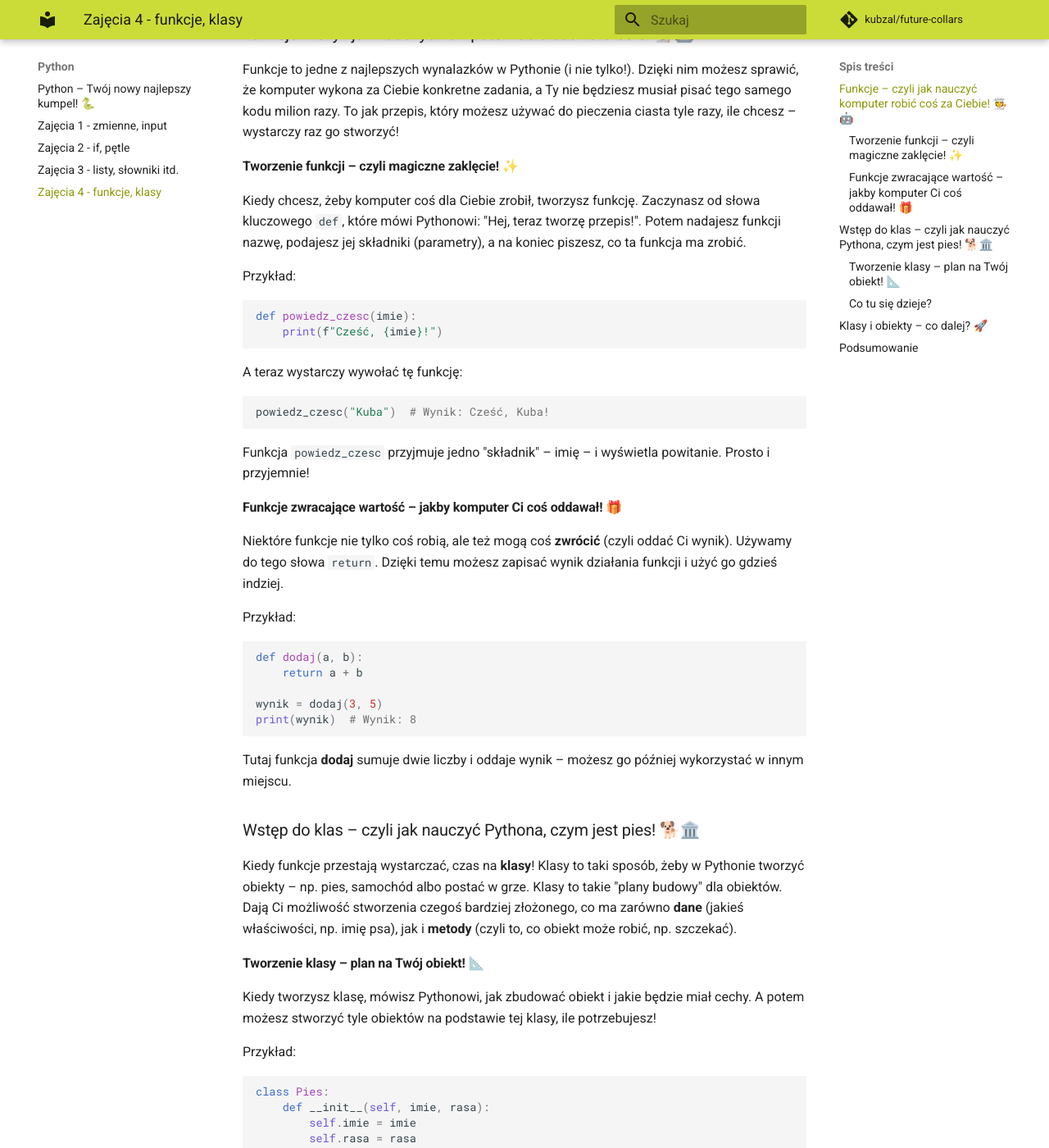
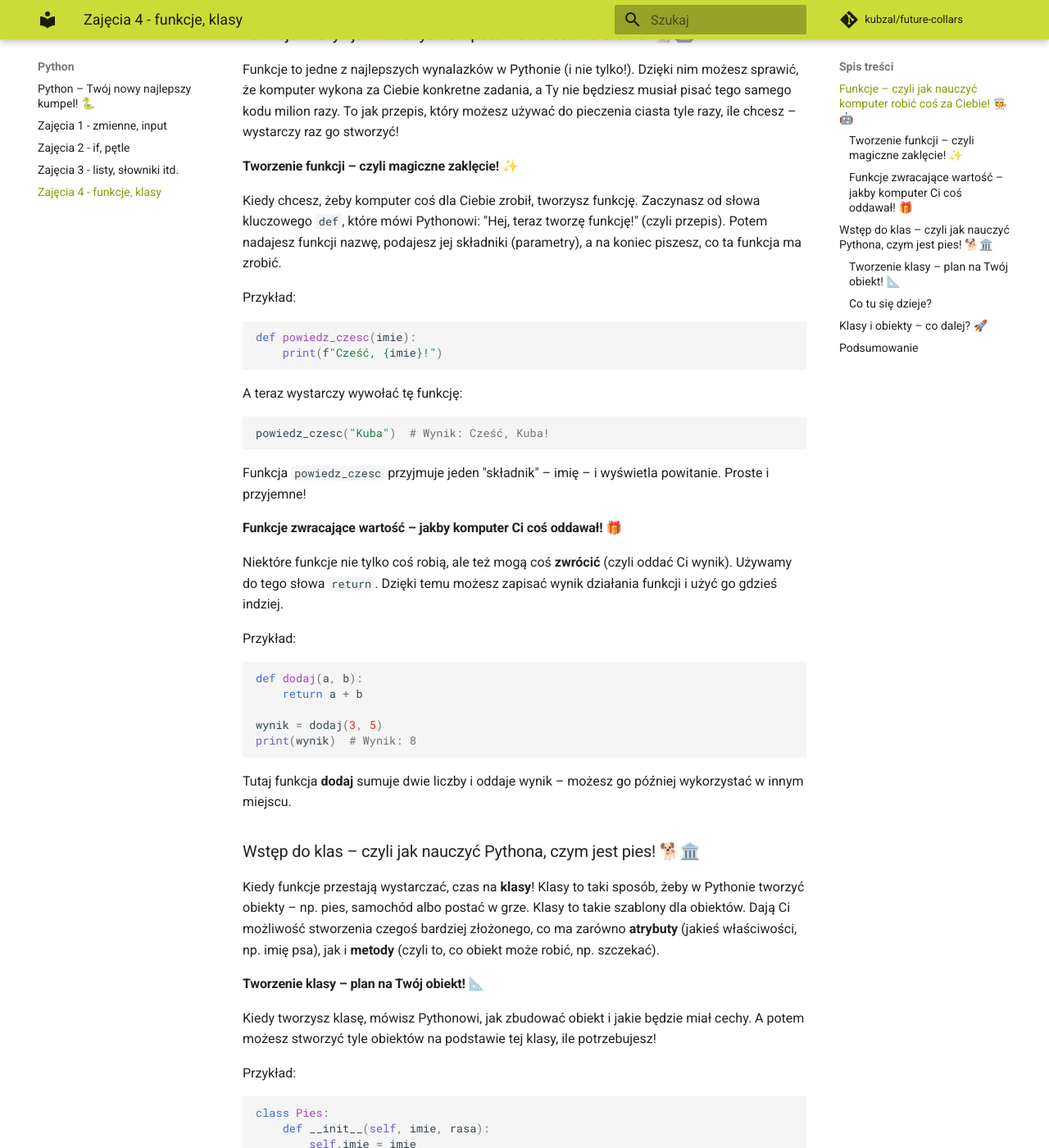
Before and after one commit to kubzal/future-collars, an MkDocs documentation site: the page built from docs/python/zajecia04.md, in a window 1280 px wide and 1400 px high, scrolled down 202 px. Shown: the whole window at 82% size. Built offline with MkDocs 1.6.1 and Material for MkDocs 9.7.7, drawn with Linux system fonts in a browser that asks for light colours; comment, search, counter and statistics services are not loaded; some of the changed text lies outside the part shown.

Commit message:
redakcja tekstu o klasach

````diff
--- a/docs/python/zajecia04.md
+++ b/docs/python/zajecia04.md
@@ -6,7 +6,7 @@ Funkcje to jedne z najlepszych wynalazków w Pythonie (i nie tylko!). Dzięki ni
 
 #### Tworzenie funkcji – czyli magiczne zaklęcie! ✨
 
-Kiedy chcesz, żeby komputer coś dla Ciebie zrobił, tworzysz funkcję. Zaczynasz od słowa kluczowego `def`, które mówi Pythonowi: "Hej, teraz tworzę przepis!". Potem nadajesz funkcji nazwę, podajesz jej składniki (parametry), a na koniec piszesz, co ta funkcja ma zrobić.
+Kiedy chcesz, żeby komputer coś dla Ciebie zrobił, tworzysz funkcję. Zaczynasz od słowa kluczowego `def`, które mówi Pythonowi: "Hej, teraz tworzę funkcję!" (czyli przepis). Potem nadajesz funkcji nazwę, podajesz jej składniki (parametry), a na koniec piszesz, co ta funkcja ma zrobić.
 
 Przykład:
 ```python
@@ -19,7 +19,7 @@ A teraz wystarczy wywołać tę funkcję:
 powiedz_czesc("Kuba")  # Wynik: Cześć, Kuba!
 ```
 
-Funkcja `powiedz_czesc` przyjmuje jedno "składnik" – imię – i wyświetla powitanie. Prosto i przyjemnie!
+Funkcja `powiedz_czesc` przyjmuje jeden "składnik" – imię – i wyświetla powitanie. Proste i przyjemne!
 
 #### Funkcje zwracające wartość – jakby komputer Ci coś oddawał! 🎁
 
@@ -38,7 +38,7 @@ Tutaj funkcja **dodaj** sumuje dwie liczby i oddaje wynik – możesz go późni
 
 ### Wstęp do klas – czyli jak nauczyć Pythona, czym jest pies! 🐕🏛️
 
-Kiedy funkcje przestają wystarczać, czas na **klasy**! Klasy to taki sposób, żeby w Pythonie tworzyć obiekty – np. pies, samochód albo postać w grze. Klasy to takie "plany budowy" dla obiektów. Dają Ci możliwość stworzenia czegoś bardziej złożonego, co ma zarówno **dane** (jakieś właściwości, np. imię psa), jak i **metody** (czyli to, co obiekt może robić, np. szczekać).
+Kiedy funkcje przestają wystarczać, czas na **klasy**! Klasy to taki sposób, żeby w Pythonie tworzyć obiekty – np. pies, samochód albo postać w grze. Klasy to takie szablony dla obiektów. Dają Ci możliwość stworzenia czegoś bardziej złożonego, co ma zarówno **atrybuty** (jakieś właściwości, np. imię psa), jak i **metody** (czyli to, co obiekt może robić, np. szczekać).
 
 #### Tworzenie klasy – plan na Twój obiekt! 📐
 
````
Also changed, not shown: other parts of docs/python/zajecia04.md (+3 -3 lines), docs/HTML/01_podstawy.md (+0 -8 lines), docs/HTML/README.md (+7 -0 lines).
